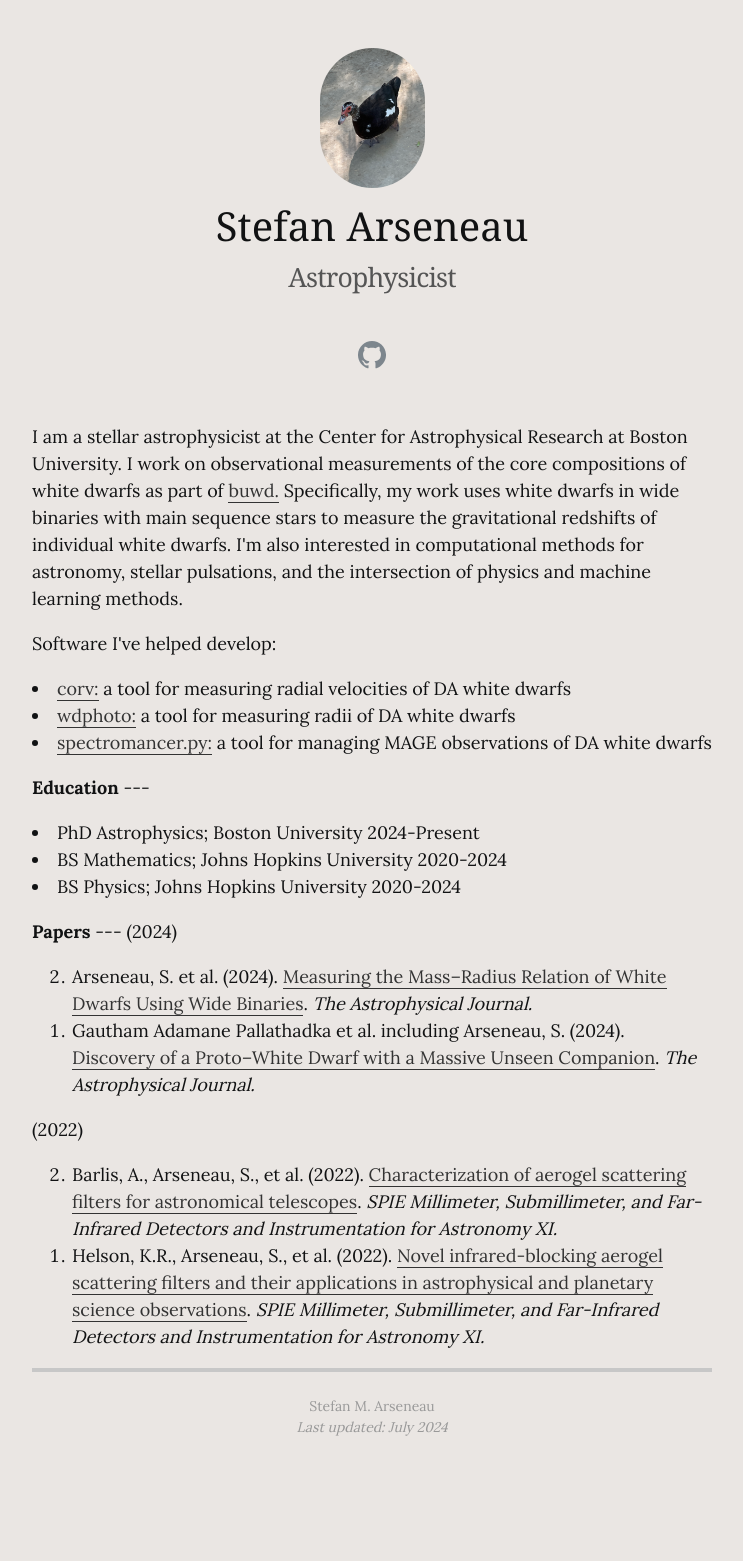
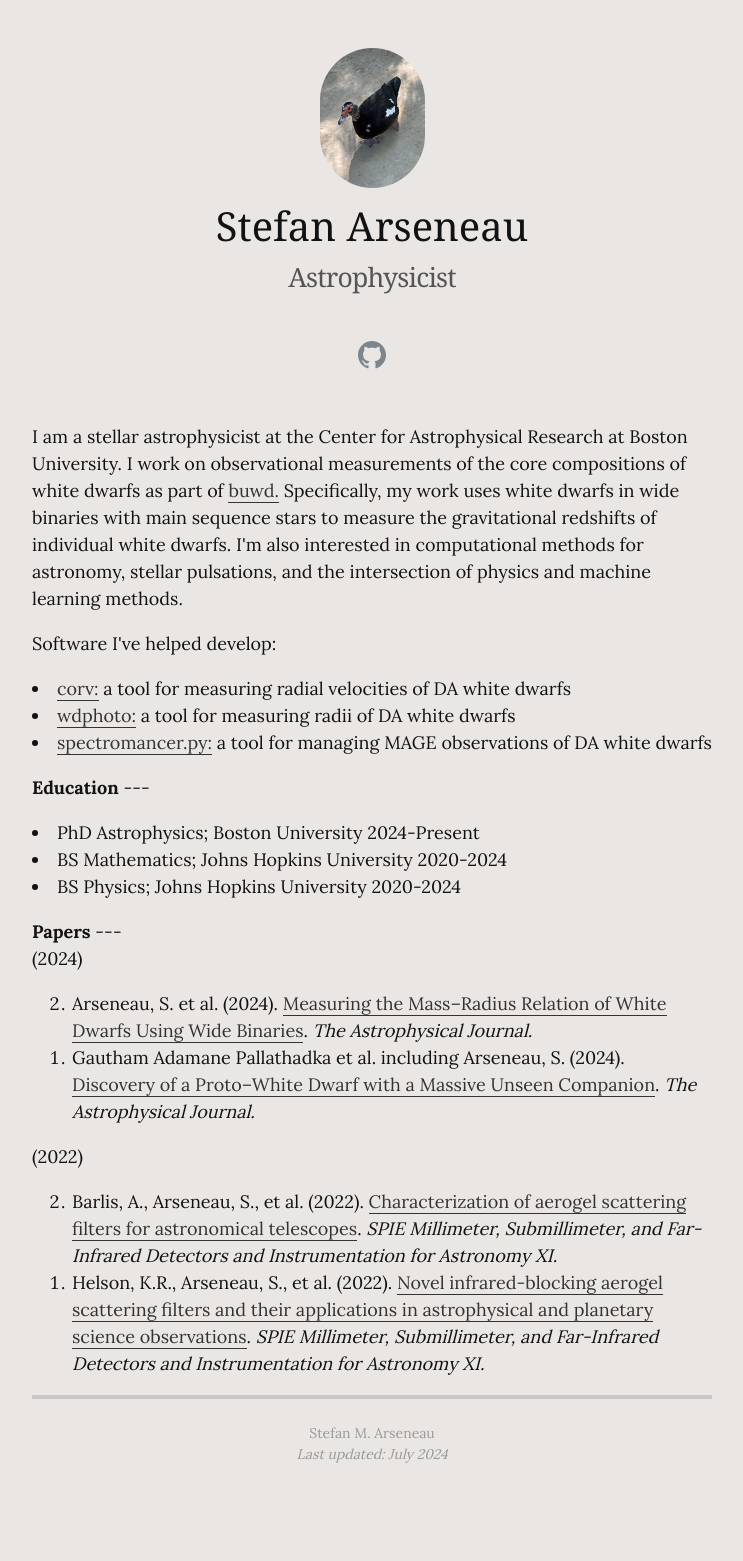
Before and after one commit to stefanarseneau/stefanarseneau.github.io, a Jekyll site: the page built from index.html, in a window 1280 px wide. Shown: the whole page, without its empty margins (268-1011 px from the left). Built offline with Jekyll 4.4.1, drawn with Linux system fonts in a browser that asks for light colours; before the commit the page ends 1534 px from its top, so only the background shows below that.

```diff
--- a/index.html
+++ b/index.html
@@ -29,7 +29,7 @@
 <div class="resume-item-copy">
 <p>
     <b>Papers</b>
-    ---
+    ---<br>
 (2024)
 <ol reversed>
     <li>Arseneau, S. et al. (2024).
```
